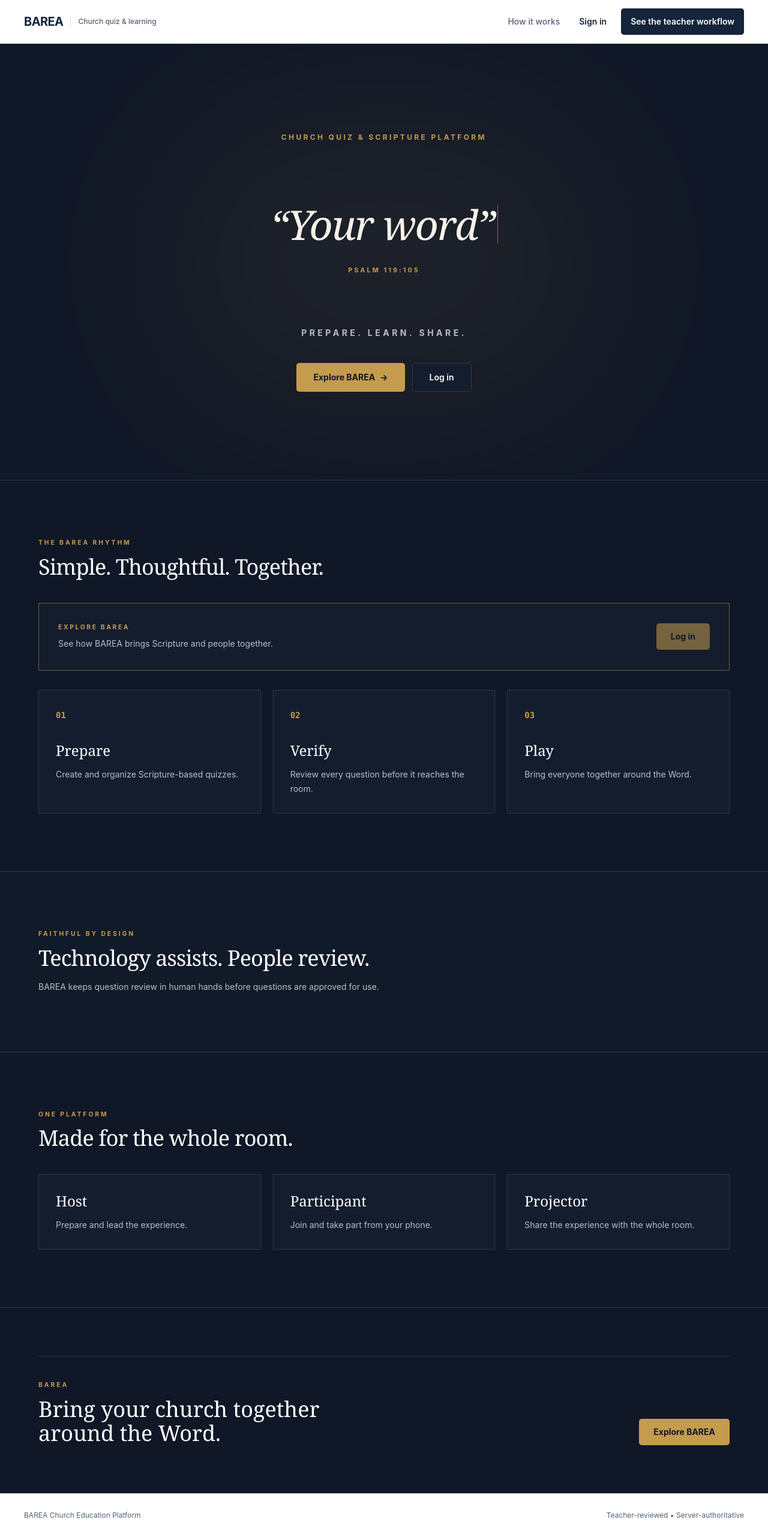
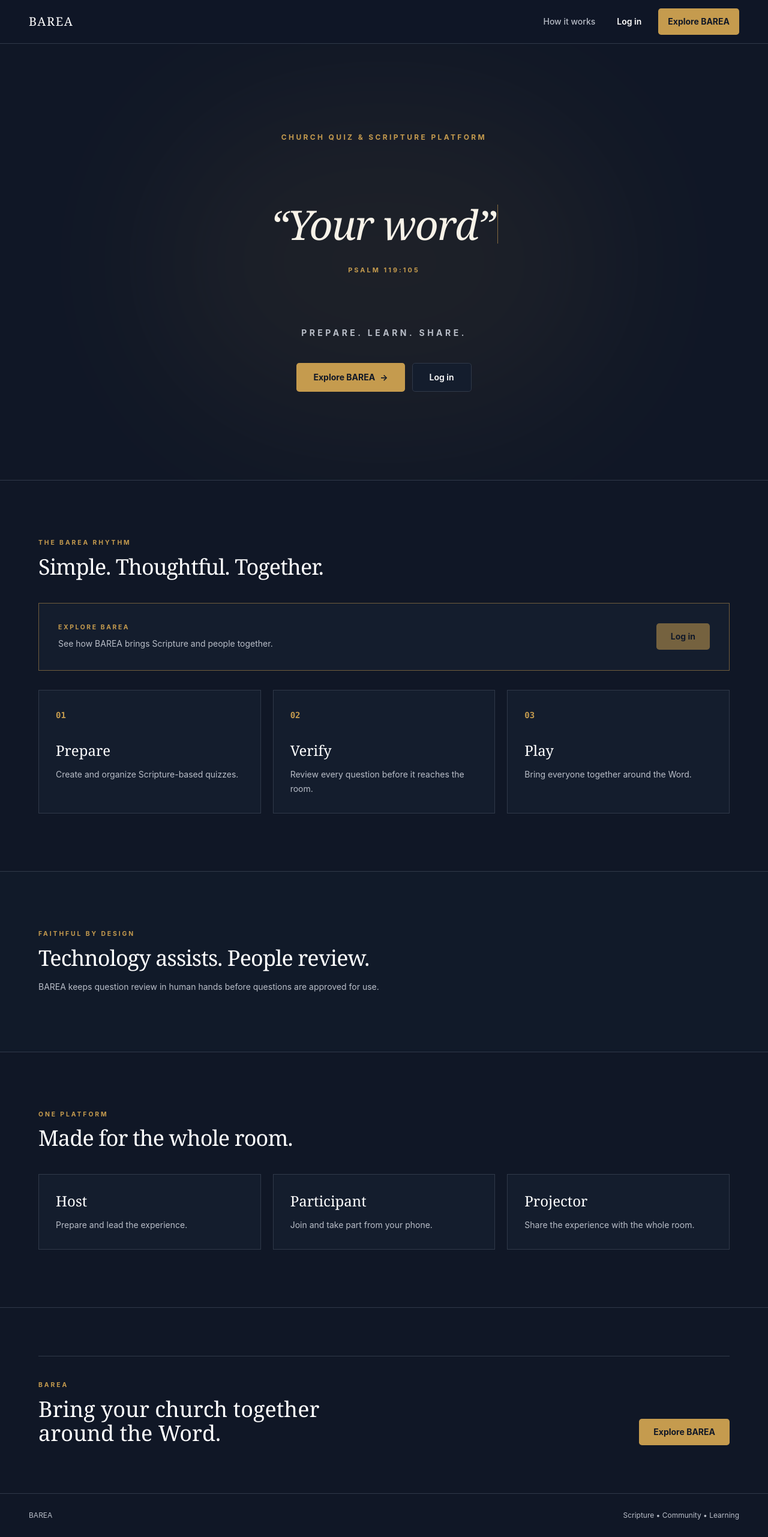
Before and after one commit to jbr01061981-hue/barea, a Next.js app: page / in a window 1280 px wide. Shown: the whole page at 60% size. Built offline with nearby package versions, Linux system fonts and the light colour scheme.

Commit message:
feat(frontend): align BAREA shell with Stitch design

```diff
--- a/src/app/layout.tsx
+++ b/src/app/layout.tsx
@@ -3,7 +3,7 @@ import './globals.css';
 
 export const metadata: Metadata = {
   title: 'BAREA — Church Quiz & Learning Platform',
-  description: 'Prepare scripture-based quizzes with teacher oversight and bring the whole church into the experience.',
+  description: 'Prepare Scripture-based quizzes and bring the whole church into the experience.',
 };
 
 export default function RootLayout({
@@ -13,49 +13,46 @@ export default function RootLayout({
 }) {
   return (
     <html lang="en">
-      <body className="antialiased min-h-screen flex flex-col bg-[var(--barea-bg)] text-[var(--barea-ink)]">
-        <header className="border-b border-[var(--barea-border)] bg-white">
-          <div className="mx-auto flex h-[4.5rem] max-w-7xl items-center justify-between px-5 sm:px-8 lg:px-10">
+      <body className="min-h-screen bg-[var(--barea-midnight)] text-[var(--barea-ivory)] antialiased">
+        <header className="sticky top-0 z-50 border-b border-[var(--barea-slate-border)] bg-[var(--barea-midnight)]/95 backdrop-blur">
+          <div className="mx-auto flex h-[4.5rem] max-w-7xl items-center justify-between px-5 sm:px-8 lg:px-12">
             <a
               href="/"
-              className="flex min-h-11 items-center gap-3 rounded-sm focus:outline-none focus-visible:ring-2 focus-visible:ring-[var(--barea-gold)] focus-visible:ring-offset-2"
+              className="flex min-h-11 items-center rounded-sm font-serif text-xl font-medium tracking-[0.08em] text-white focus:outline-none focus-visible:ring-2 focus-visible:ring-[var(--barea-gold)] focus-visible:ring-offset-2 focus-visible:ring-offset-[var(--barea-midnight)]"
               aria-label="BAREA home"
             >
-              <span className="text-xl font-bold tracking-[-0.03em] text-[var(--barea-ink)]">BAREA</span>
-              <span className="hidden border-l border-[var(--barea-border)] pl-3 text-xs font-medium text-[var(--barea-ink-muted)] sm:inline">
-                Church quiz &amp; learning
-              </span>
+              BAREA
             </a>
 
-            <nav aria-label="Primary navigation" className="flex items-center gap-2 sm:gap-4">
+            <nav aria-label="Primary navigation" className="flex items-center gap-2 sm:gap-5">
               <a
                 href="/#how-it-works"
-                className="hidden min-h-11 items-center rounded-sm px-2 text-sm font-medium text-[var(--barea-ink-muted)] hover:text-[var(--barea-ink)] focus:outline-none focus-visible:ring-2 focus-visible:ring-[var(--barea-gold)] sm:inline-flex"
+                className="hidden min-h-11 items-center rounded-sm px-2 text-sm font-medium text-[var(--barea-ivory-muted)] hover:text-white focus:outline-none focus-visible:ring-2 focus-visible:ring-[var(--barea-gold)] sm:inline-flex"
               >
                 How it works
               </a>
               <a
-                href="/#teacher-entry"
-                className="inline-flex min-h-11 items-center justify-center rounded-sm px-3 text-sm font-semibold text-[var(--barea-ink)] hover:text-[var(--barea-gold-dark)] focus:outline-none focus-visible:ring-2 focus-visible:ring-[var(--barea-gold)] sm:px-2"
+                href="/#login"
+                className="inline-flex min-h-11 items-center justify-center rounded-sm px-3 text-sm font-semibold text-white hover:text-[var(--barea-gold-light)] focus:outline-none focus-visible:ring-2 focus-visible:ring-[var(--barea-gold)] sm:px-2"
               >
-                Sign in
+                Log in
               </a>
               <a
-                href="/#how-it-works"
-                className="hidden min-h-11 items-center justify-center rounded-[var(--barea-radius-control)] bg-[var(--barea-ink)] px-4 text-sm font-semibold text-white transition-colors hover:bg-[var(--barea-ink-soft)] focus:outline-none focus-visible:ring-2 focus-visible:ring-[var(--barea-gold)] focus-visible:ring-offset-2 sm:inline-flex"
+                href="/#explore-barea"
+                className="hidden min-h-11 items-center justify-center rounded-[var(--barea-radius-control)] bg-[var(--barea-gold)] px-4 text-sm font-bold text-[var(--barea-midnight)] transition-colors hover:bg-[var(--barea-gold-light)] focus:outline-none focus-visible:ring-2 focus-visible:ring-[var(--barea-gold)] focus-visible:ring-offset-2 focus-visible:ring-offset-[var(--barea-midnight)] sm:inline-flex"
               >
-                See the teacher workflow
+                Explore BAREA
               </a>
             </nav>
           </div>
         </header>
 
-        <main className="flex-1 w-full">{children}</main>
+        <main className="w-full">{children}</main>
 
-        <footer className="border-t border-[var(--barea-border)] bg-white">
-          <div className="mx-auto flex max-w-7xl flex-col gap-2 px-5 py-7 text-xs text-[var(--barea-ink-muted)] sm:flex-row sm:items-center sm:justify-between sm:px-8 lg:px-10">
-            <span>BAREA Church Education Platform</span>
-            <span>Teacher-reviewed • Server-authoritative</span>
+        <footer className="border-t border-[var(--barea-slate-border)] bg-[var(--barea-midnight)]">
+          <div className="mx-auto flex max-w-7xl flex-col gap-2 px-5 py-7 text-xs text-[var(--barea-ivory-muted)] sm:flex-row sm:items-center sm:justify-between sm:px-8 lg:px-12">
+            <span>BAREA</span>
+            <span>Scripture • Community • Learning</span>
           </div>
         </footer>
       </body>
```
